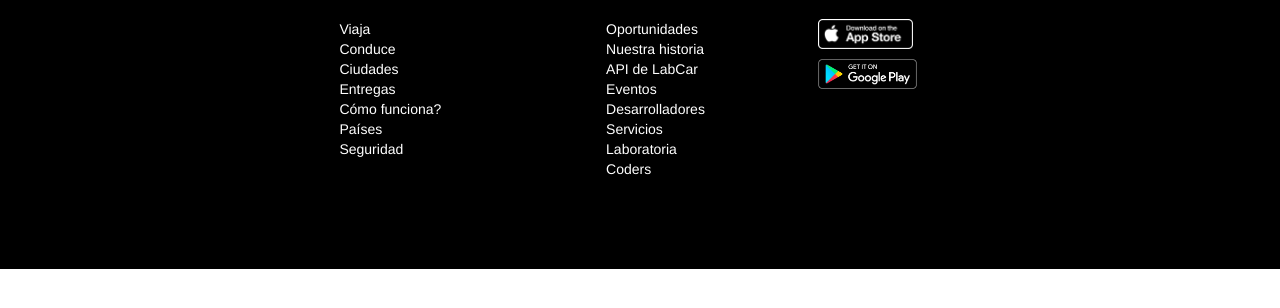
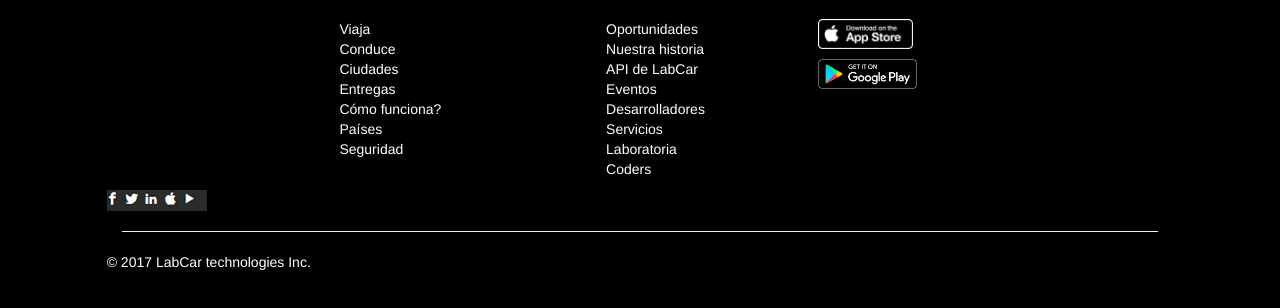
Before and after one commit to emandujanor/Labcar, a plain HTML site: page index.html in a window 1280 px wide. Shown: the part 2230-2538 px from the top of the page. Before the commit the page ends 2499 px from the top, so only its background shows below. Drawn offline with Linux system fonts and the light colour scheme.

Commit message:
footer completo

```diff
--- a/css/style.css
+++ b/css/style.css
@@ -122,6 +122,5 @@ footer ul>li>a:hover {
 .imgStore{
   height: 30px;
   margin-bottom: 10px;
-  vertical-align: bottom;
-
+  vertical-align:bottom;
 }
--- a/index.html
+++ b/index.html
@@ -122,6 +122,16 @@
           </div>
 
         </div>
+        <div class="row">
+          <img src="img/redes.png">
+        </div>
+        <hr>
+        <div class="row">
+          <p>&copy; 2017 LabCar technologies Inc.</p>
+        </div>
+
+
+
       </section>
 
     </footer>
```
Also changed, not shown: img/redes.png (added).
